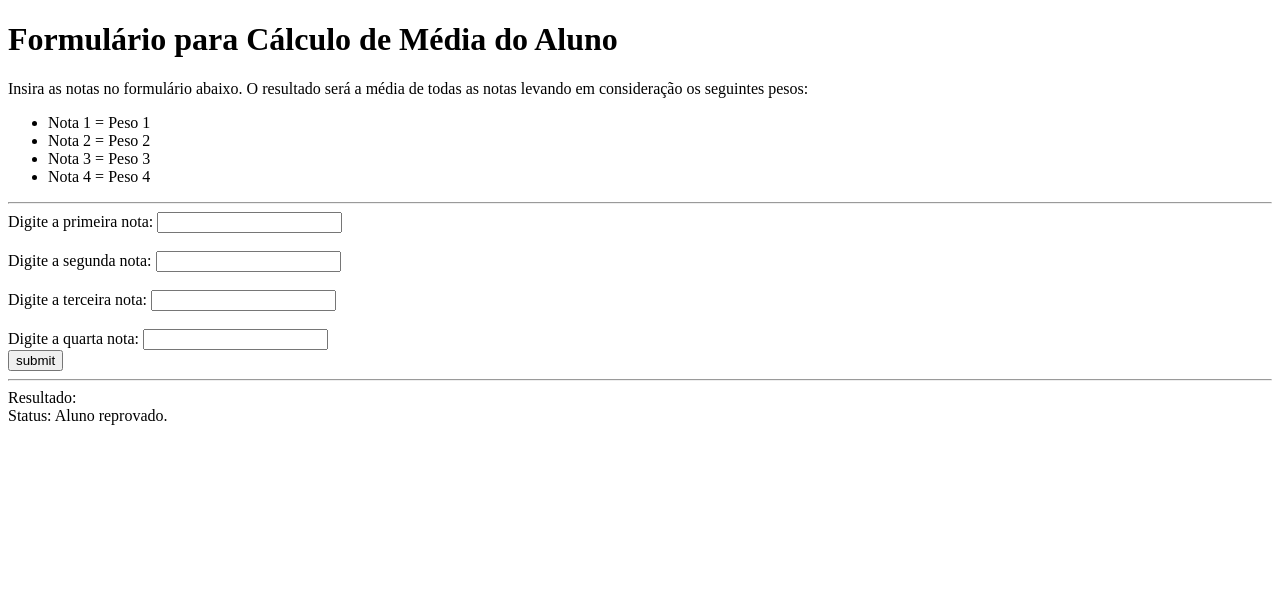
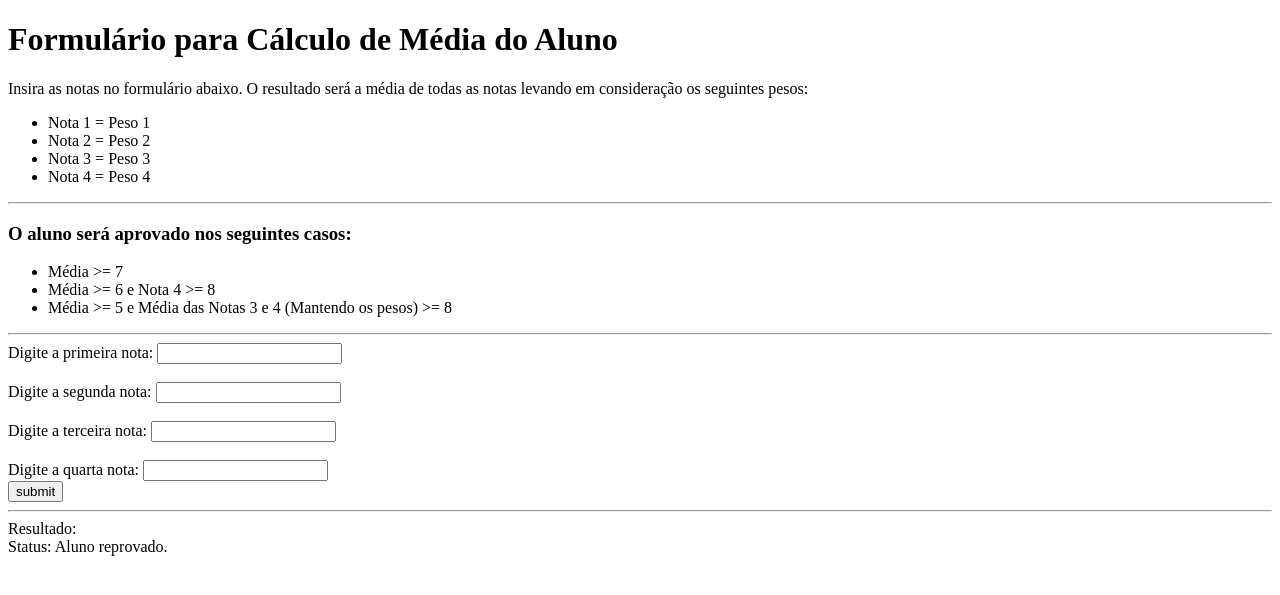
Before and after one commit to iBerserker89/formulario-calculo-media, a PHP site: page / in a window 1280 px wide. Shown: the top 595 px of the page. Run offline with PHP 8.4, Linux system fonts and the light colour scheme; data that the repository does not hold is empty.

Commit message:
enviando instruções ao usuários

```diff
--- a/index.php
+++ b/index.php
@@ -21,6 +21,13 @@ require_once 'function/retorna-mensagem.inc.php';
         <li>Nota 2 = Peso 2</li>
         <li>Nota 3 = Peso 3</li>
         <li>Nota 4 = Peso 4</li>
+    </ul>
+    <hr>
+    <h3>O aluno será aprovado nos seguintes casos:</h3>
+    <ul>
+        <li>Média >= 7</li>
+        <li>Média >= 6 e Nota 4 >= 8</li>
+        <li>Média >= 5 e Média das Notas 3 e 4 (Mantendo os pesos) >= 8</li>
     </ul>
     <hr>
     <form method="POST" action="index.php">
```
